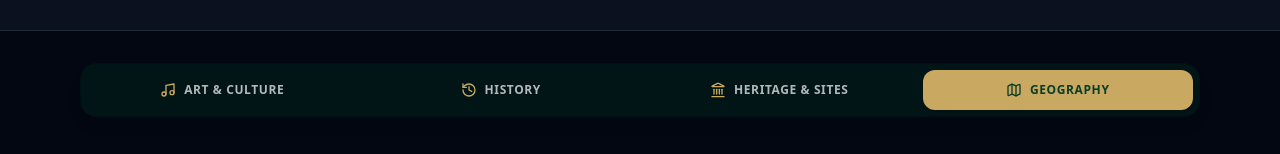
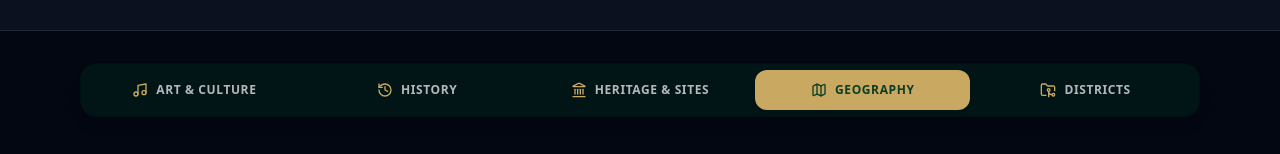
Before and after one commit to Kavix28/bodhganga, a React (Vite) app in the folder frontend/: page /state/1/geography in a window 1280 px wide. Shown: the part 231-385 px from the top of the page. Built offline with nearby package versions, Linux system fonts and the light colour scheme; no server answers.

Commit message:
fix: persist state resource navigation

```diff
--- a/frontend/src/App.jsx
+++ b/frontend/src/App.jsx
@@ -1,7 +1,7 @@
 import { Suspense, lazy } from 'react';
 import { QueryClient, QueryClientProvider } from '@tanstack/react-query';
 import ScrollToTop from './components/common/ScrollToTop';
-import { BrowserRouter as Router, Routes, Route, Navigate } from 'react-router-dom';
+import { BrowserRouter as Router, Routes, Route, Navigate, useParams } from 'react-router-dom';
 import { Toaster } from 'react-hot-toast';
 import { AuthProvider } from './context/AuthContext';
 import { SpaceThemeProvider } from './context/SpaceThemeContext';
@@ -96,6 +96,11 @@ const queryClient = new QueryClient({
     },
 });
 
+function StateRootRedirect() {
+    const { stateSlug } = useParams();
+    return <Navigate to={`/state/${stateSlug}/districts`} replace />;
+}
+
 function ChatWidgetWrapper() {
     const { isAuthenticated, token } = useAuth();
     return <ChatWidget isLoggedIn={isAuthenticated} token={token} />;
@@ -157,6 +162,7 @@ function App() {
 
                                             <Route path="/explore" element={<ExplorePage />} />
                                             <Route path="/state" element={<AllStatesPage />} />
+                                            <Route path="/state/:stateSlug" element={<StateRootRedirect />} />
 
                                             <Route path="/state/:stateSlug/history-heritage-sites" element={<StateSectionPage />} />
                                             <Route path="/state/:stateSlug/history" element={<StateSectionPage />} />
@@ -166,6 +172,7 @@ function App() {
                                             <Route path="/state/:stateSlug/heritage-sites-monuments" element={<StateSectionPage />} />
                                             <Route path="/state/:stateSlug/monuments" element={<StateSectionPage />} />
                                             <Route path="/state/:stateSlug/art-and-culture" element={<StateSectionPage />} />
+                                            <Route path="/state/:stateSlug/heritage-sites" element={<StateSectionPage />} />
 
                                             <Route path="/state/:stateSlug/districts" element={<StateDistrictsPage />} />
                                             <Route path="/state/:stateSlug/district/:districtSlug" element={<StateDistrictProductsPage />} />
--- a/frontend/src/components/states/StateSectionTabs.jsx
+++ b/frontend/src/components/states/StateSectionTabs.jsx
@@ -1,6 +1,6 @@
 import React from 'react';
 import { useNavigate } from 'react-router-dom';
-import { History, Landmark, Map, Music } from 'lucide-react';
+import { History, Landmark, Map, Music, FolderGit2 } from 'lucide-react';
 
 export default function StateSectionTabs({ stateSlug, activeSection, sectionAvailability, onSectionChange }) {
   const navigate = useNavigate();
@@ -10,6 +10,7 @@ export default function StateSectionTabs({ stateSlug, activeSection, sectionAvai
     { id: 'history', label: 'History', icon: History, path: `/state/${stateSlug}/history` },
     { id: 'heritage-sites', label: 'Heritage & Sites', icon: Landmark, path: `/state/${stateSlug}/heritage-sites` },
     { id: 'geography', label: 'Geography', icon: Map, path: `/state/${stateSlug}/geography` },
+    { id: 'districts', label: 'Districts', icon: FolderGit2, path: `/state/${stateSlug}/districts` },
   ];
 
   const handleTabClick = (tab) => {
@@ -24,7 +25,7 @@ export default function StateSectionTabs({ stateSlug, activeSection, sectionAvai
     <div className="w-full space-y-4">
       {/* Tab Container */}
       <div className="bg-emerald-950/40 rounded-2xl p-1.5 border border-emerald-900/60 shadow-lg backdrop-blur-sm overflow-x-auto scrollbar-none">
-        <div className="flex gap-2 min-w-max md:min-w-0 md:grid md:grid-cols-4">
+        <div className="flex gap-2 min-w-max md:min-w-0 md:grid md:grid-cols-5">
           {TABS.map((tab) => {
             const Icon = tab.icon;
             const isActive = activeSection === tab.id;
--- a/frontend/src/pages/StateDistrictsPage.jsx
+++ b/frontend/src/pages/StateDistrictsPage.jsx
@@ -2,7 +2,7 @@ import { useEffect, useState } from "react";
 import { useParams, useNavigate } from "react-router-dom";
 import api from "../services/api";
 import { decodeMojibake } from "../utils/formatters";
-import StateNavbar from "../components/states/StateNavbar";
+import StateSectionTabs from "../components/states/StateSectionTabs";
 
 export default function StateDistrictsPage() {
   const { stateSlug } = useParams();
@@ -159,7 +159,9 @@ export default function StateDistrictsPage() {
         </div>
       </div>
 
-      <div className="max-w-6xl mx-auto px-4 py-8">
+      <div className="max-w-6xl mx-auto px-4 py-8 space-y-8">
+        {/* PERSISTENT STATE RESOURCE NAVIGATION TABS */}
+        <StateSectionTabs stateSlug={stateSlug} activeSection="districts" />
 
         {error ? (
           <div className="text-red-400 text-center py-20 space-y-3">
--- a/frontend/src/pages/StateSectionPage.jsx
+++ b/frontend/src/pages/StateSectionPage.jsx
@@ -3,6 +3,7 @@ import { useParams, useLocation, useNavigate } from "react-router-dom";
 import api from "../services/api";
 import StateSectionTabs from "../components/states/StateSectionTabs";
 import StateNavbar from "../components/states/StateNavbar";
+import { decodeMojibake } from "../utils/formatters";
 
 export default function StateSectionPage() {
   const { stateSlug } = useParams();
@@ -48,10 +49,10 @@ export default function StateSectionPage() {
         setProducts(prodList);
 
         if (prodList.length > 0) {
-          setStateName(prodList[0].state || prodList[0].stateName || stateSlug);
+          setStateName(decodeMojibake(prodList[0].state || prodList[0].stateName || stateSlug));
         } else {
           const formatted = stateSlug.split("-").map(w => w.charAt(0).toUpperCase() + w.slice(1)).join(" ");
-          setStateName(formatted);
+          setStateName(decodeMojibake(formatted));
         }
 
         const NON_DISTRICT_KEYS = ["general", "state-images", "stateimages", "images", "state images"];
@@ -148,7 +149,7 @@ export default function StateSectionPage() {
                     className="bg-gray-900 border border-gray-800 hover:border-amber-500 rounded-xl p-5 cursor-pointer transition-all duration-200 hover:shadow-lg hover:shadow-amber-500/10 flex flex-col justify-between group"
                   >
                     <div className="flex justify-between items-start mb-3">
-                      <h3 className="text-sm font-bold text-white leading-snug">{d.district}</h3>
+                      <h3 className="text-sm font-bold text-white leading-snug">{decodeMojibake(d.district)}</h3>
                       <span className="text-amber-400 text-base group-hover:translate-x-0.5 transition-transform">
                         →
                       </span>
```
Also changed, not shown: 1 other file (tests, documents, lock files or other folders).
